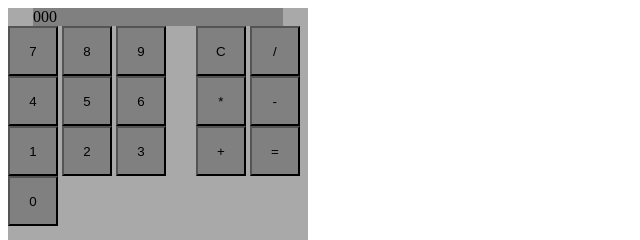
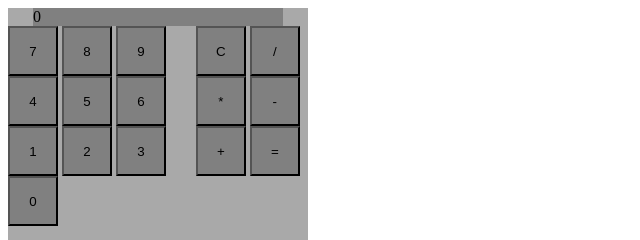
Before and after one commit to BigSteveXD/javascript-calculator, a plain HTML site: page index.html in a window 1280 px wide. Shown: the top 240 px of the page, 0-640 px from the left. Drawn offline with Linux system fonts and the light colour scheme.

Commit message:
changed default display text

```diff
--- a/index.html
+++ b/index.html
@@ -7,7 +7,7 @@
     </head>
     <body>
         <div class="calculator">
-            <div id="display">000</div>
+            <div id="display">0</div>
 
             <div class="bottom">
                 <div class="left">
```
